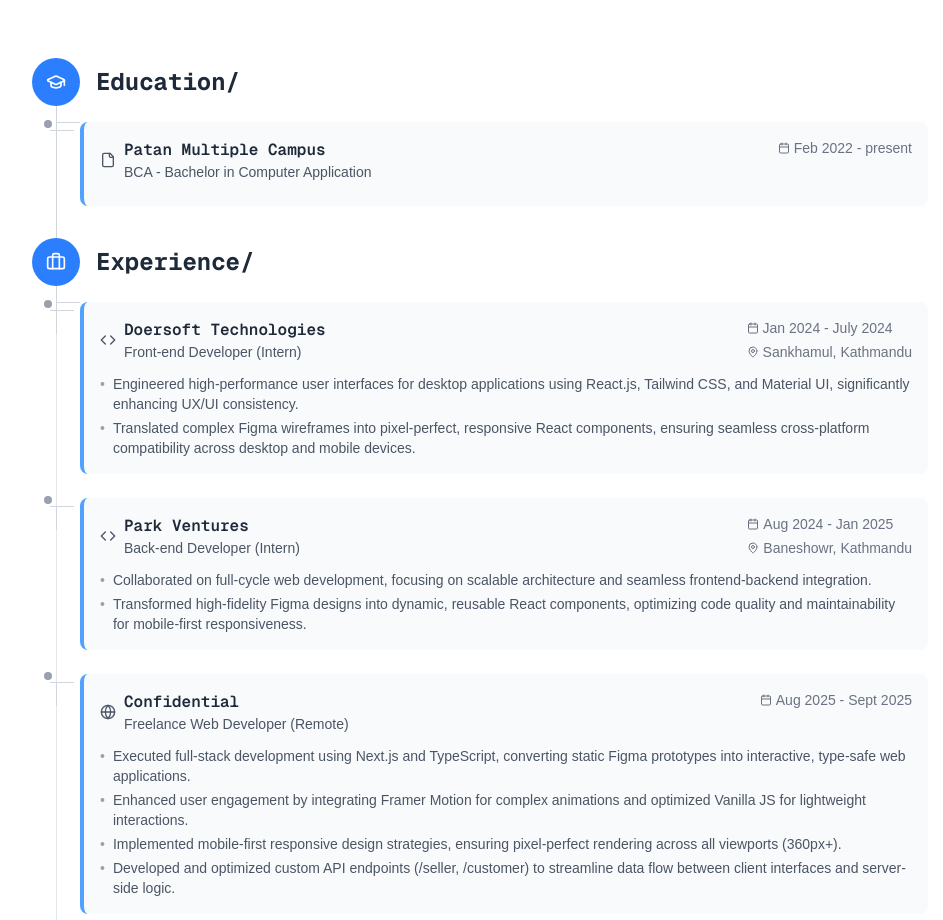
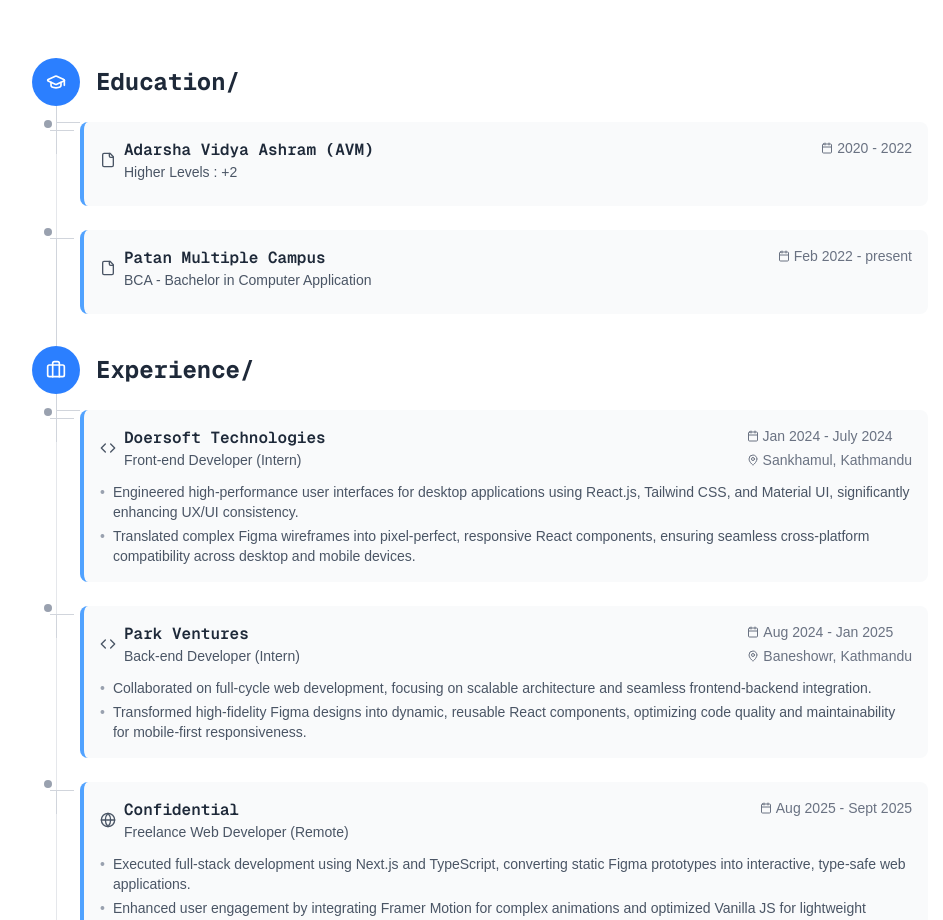
Before and after one commit to Milap-Magar/milapmagar, a Next.js app: page / in a window 1280 px wide. Shown: the part 1020-1940 px from the top of the page, without its empty margins (160-1103 px from the left). Built offline with nearby package versions, Linux system fonts and the light colour scheme.

Commit message:
changes: features

```diff
--- a/src/app/components/ui/Content.tsx
+++ b/src/app/components/ui/Content.tsx
@@ -21,6 +21,13 @@ const Content = () => {
       title: "Education/",
       icon: <GraduationCap className="w-5 h-5" />,
       items: [
+        {
+          type: "file",
+          title: "Adarsha Vidya Ashram (AVM)",
+          subtitle: "Higher Levels : +2",
+          period: "2020 - 2022",
+          icon: <File className="w-4 h-4" />,
+        },
         {
           type: "file",
           title: "Patan Multiple Campus",
--- a/src/app/components/ui/Sidebar.tsx
+++ b/src/app/components/ui/Sidebar.tsx
@@ -1,3 +1,5 @@
+"use client";
+
 import { navLinks } from "@/app/utils/utils";
 import Image from "next/image";
 import Link from "next/link";
--- a/src/app/page.tsx
+++ b/src/app/page.tsx
@@ -1,3 +1,5 @@
+"use client";
+
 import Content from "./components/ui/Content";
 import Footer from "./components/ui/Footer";
 import Navbar from "./components/ui/Navbar";
```
